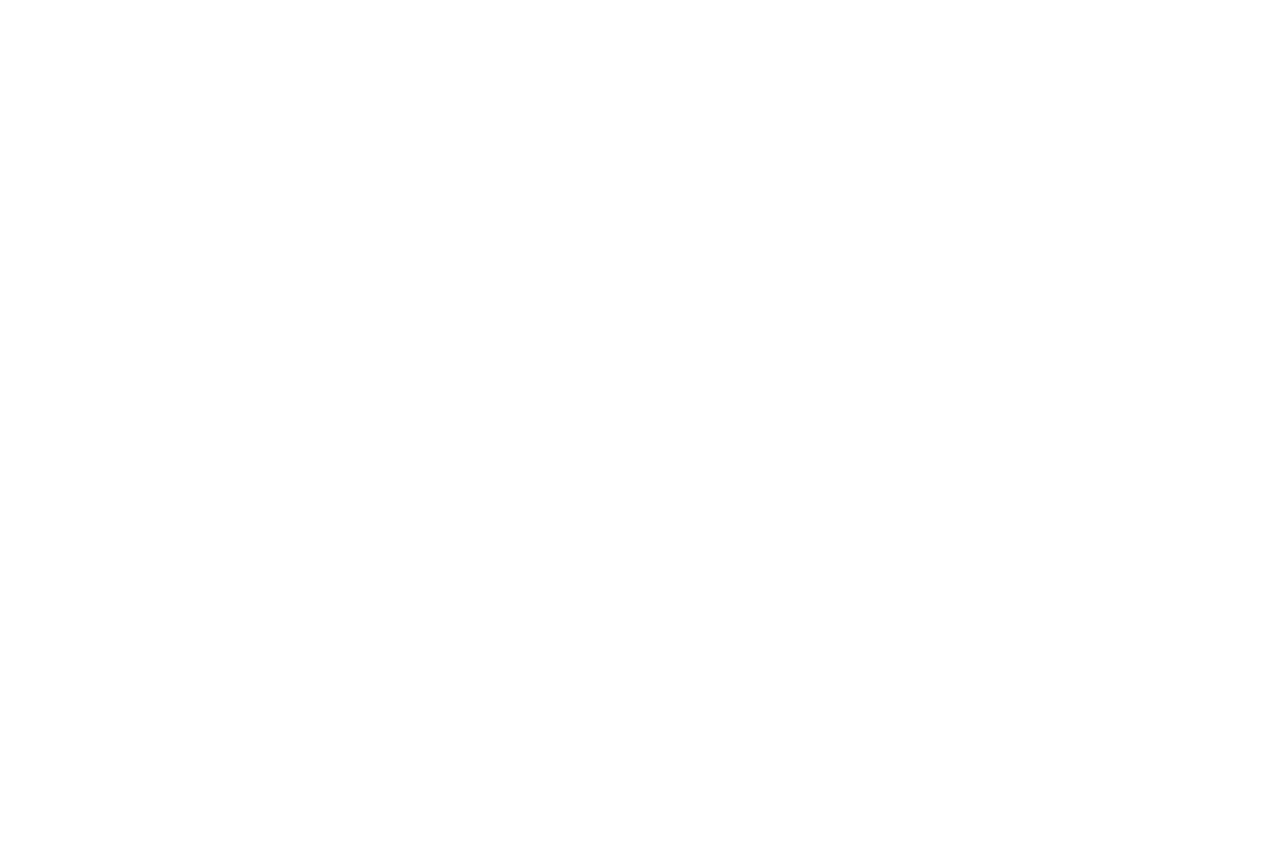
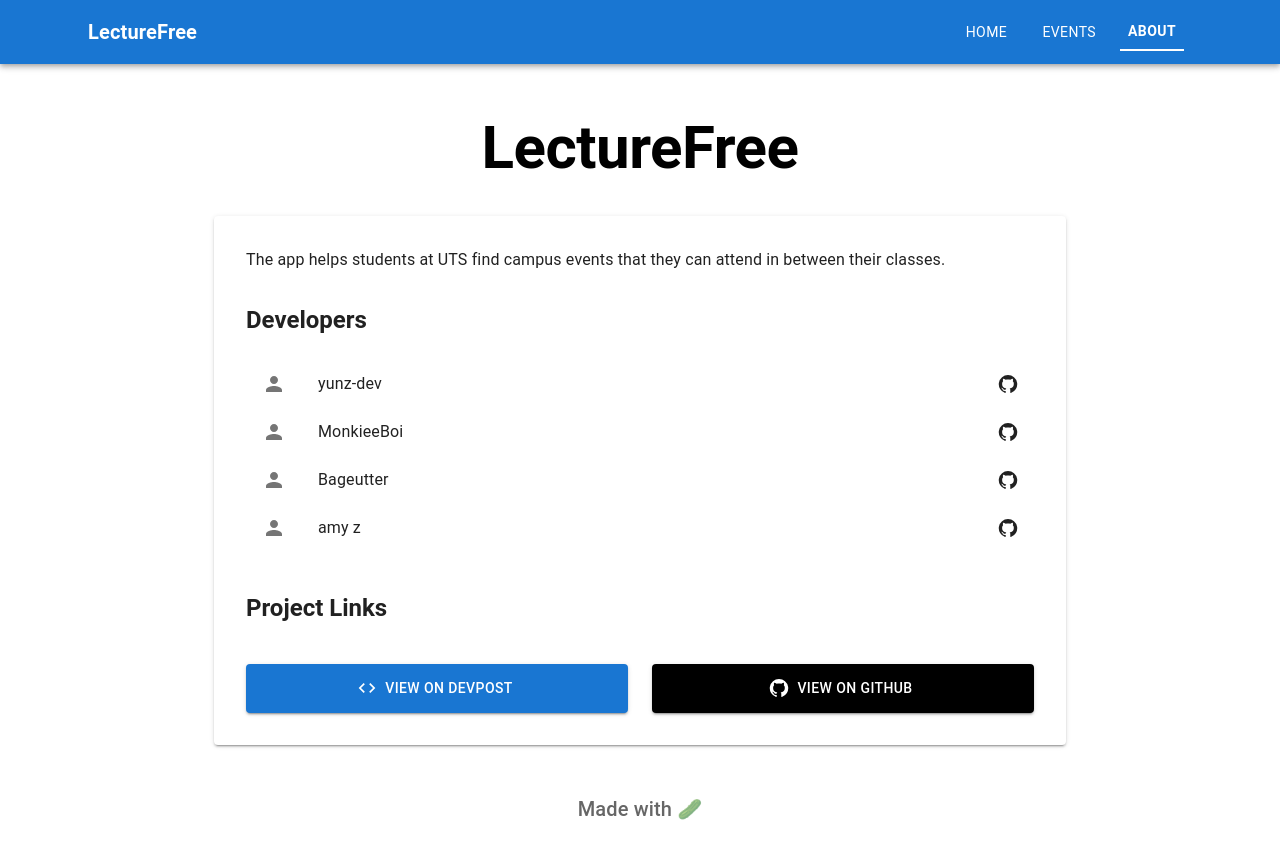
Before and after one commit to yunz-dev/UEC, a React (Create React App) app in the folder frontend/: page /about in a window 1280 px wide. Before the commit this address had no page. Shown: the top 858 px of the page. Before the commit the page ends 800 px from the top, so only its background shows below. Built offline with nearby package versions, Linux system fonts and the light colour scheme.

Commit message:
navbar and daylight fix

```diff
--- a/frontend/src/App.js
+++ b/frontend/src/App.js
@@ -1,15 +1,24 @@
 import { BrowserRouter as Router, Routes, Route } from 'react-router-dom';
 import HomePage from './pages/HomePage';
 import EventsList from './pages/EventsList';
+import Navbar from './components/Navbar';
+import About from './pages/About';
 import './index.css';
+import { Box } from '@mui/material';
 
 function App() {
   return (
     <Router>
-      <Routes>
-        <Route path="/" element={<HomePage />} />
-        <Route path="/events" element={<EventsList />} />
-      </Routes>
+      <Box sx={{ display: 'flex', flexDirection: 'column', minHeight: '100vh' }}>
+        <Navbar />
+        <Box component="main" sx={{ flexGrow: 1 }}>
+          <Routes>
+            <Route path="/" element={<HomePage />} />
+            <Route path="/events" element={<EventsList />} />
+            <Route path="/about" element={<About />} />
+          </Routes>
+        </Box>
+      </Box>
     </Router>
   );
 }
--- /dev/null
+++ b/frontend/src/components/Navbar.js
@@ -0,0 +1,70 @@
+import React from 'react';
+import { Link, useLocation } from 'react-router-dom';
+import { AppBar, Toolbar, Typography, Button, Box, Container } from '@mui/material';
+import { styled } from '@mui/material/styles';
+
+const NavButton = styled(Button)(({ theme, active }) => ({
+  color: 'white',
+  margin: theme.spacing(0, 1),
+  fontWeight: active ? 600 : 400,
+  borderBottom: active ? '2px solid white' : 'none',
+  borderRadius: 0,
+  '&:hover': {
+    backgroundColor: 'rgba(255, 255, 255, 0.1)',
+    borderBottom: active ? '2px solid white' : '2px solid rgba(255, 255, 255, 0.5)',
+  },
+}));
+
+function Navbar() {
+  const location = useLocation();
+
+  return (
+    <AppBar position="static">
+      <Container>
+        <Toolbar sx={{ justifyContent: 'space-between' }}>
+          <Typography
+            variant="h6"
+            component={Link}
+            to="/"
+            sx={{
+              textDecoration: 'none',
+              color: 'white',
+              fontWeight: 'bold',
+              flexGrow: 1
+            }}
+          >
+            LectureFree
+          </Typography>
+
+          <Box>
+            <NavButton
+              component={Link}
+              to="/"
+              active={location.pathname === '/' ? 1 : 0}
+            >
+              Home
+            </NavButton>
+
+            <NavButton
+              component={Link}
+              to="/events"
+              active={location.pathname === '/events' ? 1 : 0}
+            >
+              Events
+            </NavButton>
+
+            <NavButton
+              component={Link}
+              to="/about"
+              active={location.pathname === '/about' ? 1 : 0}
+            >
+              About
+            </NavButton>
+          </Box>
+        </Toolbar>
+      </Container>
+    </AppBar>
+  );
+}
+
+export default Navbar;
--- /dev/null
+++ b/frontend/src/pages/About.js
@@ -0,0 +1,134 @@
+import React from 'react';
+import { Typography, Box, Container, Button, Paper, Grid, Link as MuiLink, List, ListItem, ListItemText, ListItemIcon } from '@mui/material';
+import GitHubIcon from '@mui/icons-material/GitHub';
+import CodeIcon from '@mui/icons-material/Code';
+import PersonIcon from '@mui/icons-material/Person';
+
+function About() {
+  return (
+    <Container maxWidth="md">
+      <Box sx={{ my: 6 }}>
+        <Typography
+          variant="h2"
+          component="h1"
+          align="center"
+          gutterBottom
+          sx={{ fontWeight: 'bold', mb: 4 }}
+        >
+          LectureFree
+        </Typography>
+
+        <Paper elevation={2} sx={{ p: 4, mb: 4 }}>
+          <Typography variant="body1" paragraph>
+            The app helps students at UTS find campus events that they can attend in between their classes.
+          </Typography>
+
+          <Typography variant="h5" sx={{ mt: 4, mb: 2, fontWeight: 600 }}>
+            Developers
+          </Typography>
+
+          <List>
+            <ListItem
+              component={MuiLink}
+              href="https://github.com/yunz-dev"
+              target="_blank"
+              rel="noopener noreferrer"
+              sx={{ color: 'inherit', textDecoration: 'none', '&:hover': { textDecoration: 'underline' } }}
+            >
+              <ListItemIcon>
+                <PersonIcon />
+              </ListItemIcon>
+              <ListItemText primary="yunz-dev" />
+              <GitHubIcon sx={{ ml: 1, fontSize: 20 }} />
+            </ListItem>
+
+            <ListItem
+              component={MuiLink}
+              href="https://github.com/MonkieeBoi"
+              target="_blank"
+              rel="noopener noreferrer"
+              sx={{ color: 'inherit', textDecoration: 'none', '&:hover': { textDecoration: 'underline' } }}
+            >
+              <ListItemIcon>
+                <PersonIcon />
+              </ListItemIcon>
+              <ListItemText primary="MonkieeBoi" />
+              <GitHubIcon sx={{ ml: 1, fontSize: 20 }} />
+            </ListItem>
+
+            <ListItem
+              component={MuiLink}
+              href="https://github.com/Bageutter"
+              target="_blank"
+              rel="noopener noreferrer"
+              sx={{ color: 'inherit', textDecoration: 'none', '&:hover': { textDecoration: 'underline' } }}
+            >
+              <ListItemIcon>
+                <PersonIcon />
+              </ListItemIcon>
+              <ListItemText primary="Bageutter" />
+              <GitHubIcon sx={{ ml: 1, fontSize: 20 }} />
+            </ListItem>
+
+            <ListItem
+              component={MuiLink}
+              href="https://github.com/0melette"
+              target="_blank"
+              rel="noopener noreferrer"
+              sx={{ color: 'inherit', textDecoration: 'none', '&:hover': { textDecoration: 'underline' } }}
+            >
+              <ListItemIcon>
+                <PersonIcon />
+              </ListItemIcon>
+              <ListItemText primary="amy z" />
+              <GitHubIcon sx={{ ml: 1, fontSize: 20 }} />
+            </ListItem>
+          </List>
+
+          <Typography variant="h5" sx={{ mt: 4, mb: 2, fontWeight: 600 }}>
+            Project Links
+          </Typography>
+
+          <Grid container spacing={3} sx={{ mt: 2 }}>
+            <Grid item xs={12} sm={6}>
+              <Button
+                variant="contained"
+                color="primary"
+                fullWidth
+                startIcon={<CodeIcon />}
+                component={MuiLink}
+                href="https://devpost.com/software/university-event-calendar"
+                target="_blank"
+                rel="noopener noreferrer"
+                sx={{ py: 1.5 }}
+              >
+                View on Devpost
+              </Button>
+            </Grid>
+            <Grid item xs={12} sm={6}>
+              <Button
+                variant="contained"
+                color="inherit"
+                fullWidth
+                startIcon={<GitHubIcon />}
+                component={MuiLink}
+                href="https://github.com/yunz-dev/UEC"
+                target="_blank"
+                rel="noopener noreferrer"
+                sx={{ py: 1.5, bgcolor: "black", color: "white", "&:hover": { bgcolor: "#333" } }}
+              >
+                View on GitHub
+              </Button>
+            </Grid>
+          </Grid>
+        </Paper>
+
+        <Typography variant="h6" color="textSecondary" align="center" sx={{ mt: 6 }}>
+          Made with 🥒
+        </Typography>
+      </Box>
+    </Container>
+  );
+}
+
+export default About;
--- a/frontend/src/pages/EventsList.js
+++ b/frontend/src/pages/EventsList.js
@@ -94,11 +94,22 @@ function EventsList() {
     }
 
     if (!timeString.includes('+') && !timeString.includes('Z')) {
-      const sydneyOffsetHours = 10 ;
+      const sydneyOffsetHours = 10 + (isAustralianDaylightSaving(date) ? 1 : 0);
       date.setHours(date.getHours() + sydneyOffsetHours);
     }
 
     return date;
+  };
+
+  const isAustralianDaylightSaving = (date) => {
+    const year = date.getFullYear();
+    const dstStart = new Date(year, 9, 1); // October 1
+    while (dstStart.getDay() !== 0) dstStart.setDate(dstStart.getDate() + 1);
+
+    const dstEnd = new Date(year, 3, 1); // April 1
+    while (dstEnd.getDay() !== 0) dstEnd.setDate(dstEnd.getDate() + 1);
+
+    return date >= dstStart || date < dstEnd;
   };
 
   const transformEvents = (events) => {
```
